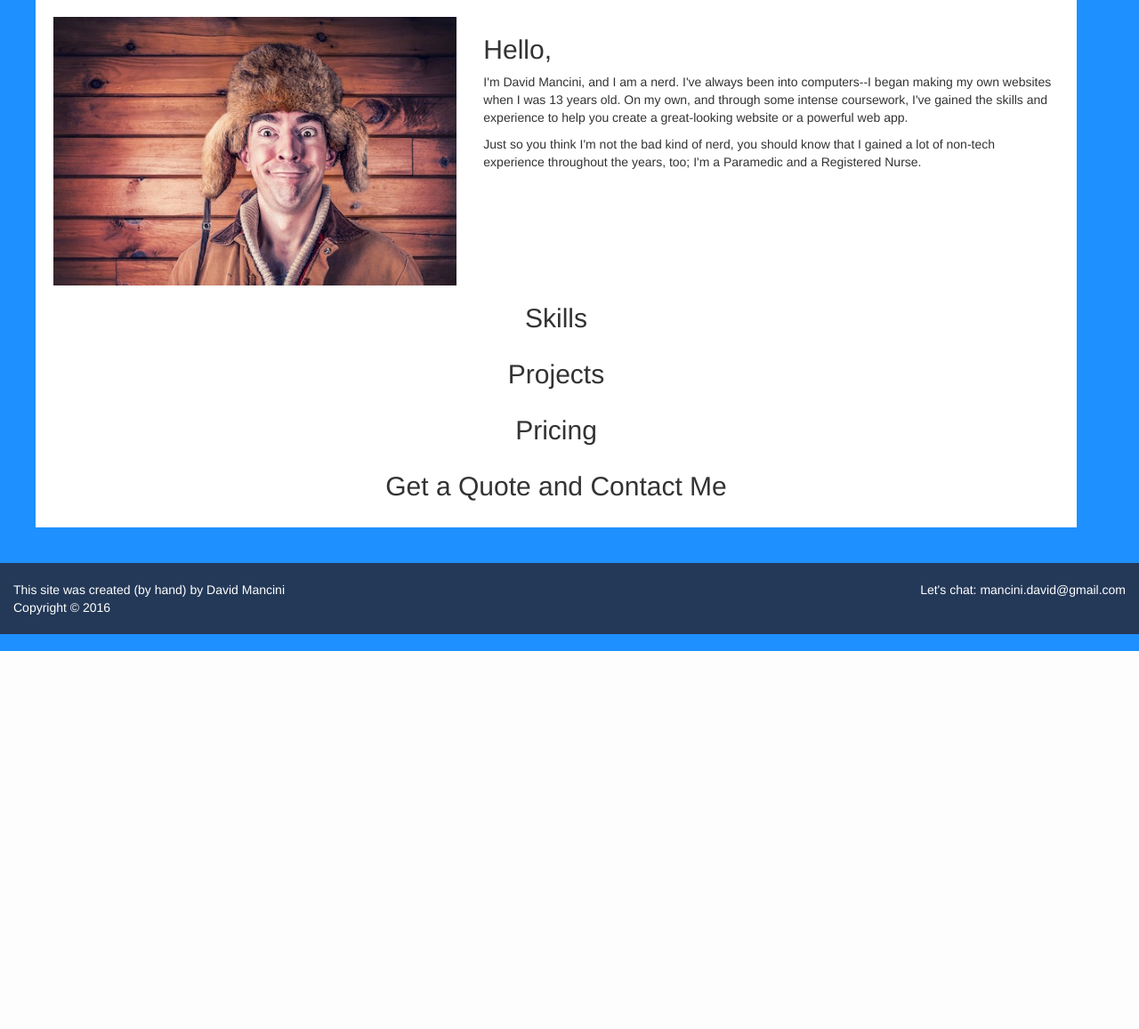
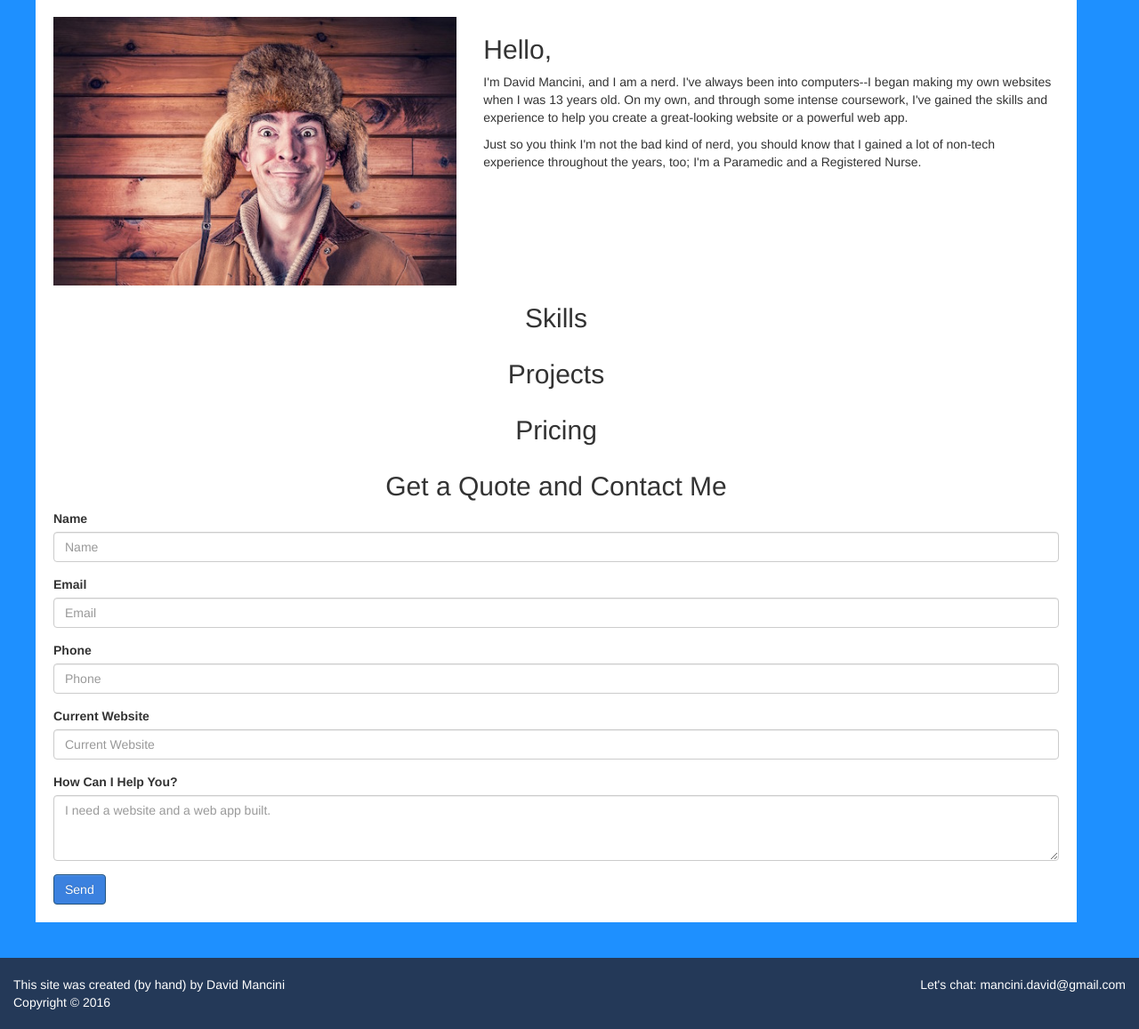
Before and after one commit to davidmancini/about-david, a PHP site: page / in a window 1280 px wide. Shown: the part 68-1225 px from the top of the page at 89% size. Before the commit the page ends 800 px from the top, so only its background shows below. Run offline with PHP 8.4, Linux system fonts and the light colour scheme.

Commit message:
Added a form.

```diff
--- a/public_html/index.php
+++ b/public_html/index.php
@@ -1,5 +1,5 @@
 <!DOCTYPE html>
-<html lang="en">
+<html lang="en" xmlns="http://www.w3.org/1999/html">
 	<head>
 		<meta charset="UTF-8">
 		<title>David Mancini</title>
@@ -77,13 +77,38 @@
 
 			<div class="row pricingRow row-eq-height text-center"><!--Pricing Row-->
 				<div class="col-md-12">
-					<h2>Pricing</h2>
+					<a name="pricing"></a><h2>Pricing</h2>
 				</div>
 			</div><!--Ends Pricing Row-->
 
-			<div class="row quoteRow row-eq-height text-center"><!--Quote Row-->
+			<div class="row quoteRow row-eq-height"><!--Quote Row-->
 				<div class="col-md-12">
-					<h2>Get a Quote and Contact Me</h2>
+					<a name="quote"></a><h2 class="text-center">Get a Quote and Contact Me</h2>
+
+					<form>
+						<div class="form-group">
+							<label for="name">Name</label>
+							<input type="text" class="form-control" id="name" placeholder="Name">
+						</div>
+						<div class="form-group">
+							<label for="email">Email</label>
+							<input type="email" class="form-control" id="email" placeholder="Email">
+						</div>
+						<div class="form-group">
+							<label for="phone">Phone</label>
+							<input type="tel" class="form-control" id="phone" placeholder="Phone">
+						</div>
+						<div class="form-group">
+							<label for="website">Current Website</label>
+							<input type="text" class="form-control" id="website" placeholder="Current Website">
+						</div>
+						<div class="form-group">
+							<label for="text">How Can I Help You?</label>
+							<textarea class="form-control" id="text" placeholder="I need a website and a web app built." rows="3"></textarea>
+						</div>
+						<button type="submit" class="btn btn-primary">Send</button>
+					</form>
+
 				</div>
 			</div><!--Ends Quotes Row-->
 
```
